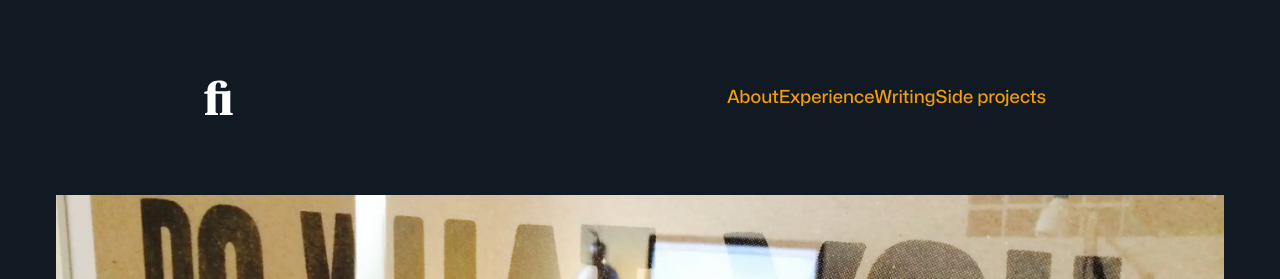
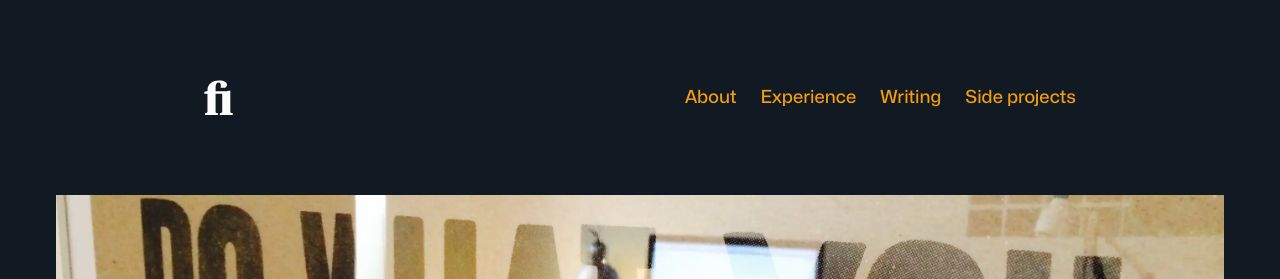
Before and after one commit to zetareticoli/fi, a Jekyll site: the page built from index.html, in a window 1280 px wide. Shown: the top 279 px of the page. Built offline with Jekyll 4.4.1, drawn with Linux system fonts in a browser that asks for light colours; some web fonts are replaced; the list of posts is cut into pages by our own code.

Commit message:
fix: spacing

```diff
--- a/_sass/components/_nav.scss
+++ b/_sass/components/_nav.scss
@@ -2,12 +2,23 @@
 
 .nav {
   @media screen and (min-width: 768px) {
-    width: 40%;
+    width: 50%;
+  }
+
+  &__list {
+    gap: var(--spacing-inline-s);
+    justify-content: center;
+
+    @media screen and (min-width: 768px) {
+      gap: var(--spacing-inline-m);
+      justify-content: flex-end;
+    }
   }
 
   &__item {
+    font-size: var(--font-02);
     @media screen and (min-width: 768px) {
-      text-align: right;
+      font-size: var(--font-03);
     }
 
     &.active {
```
